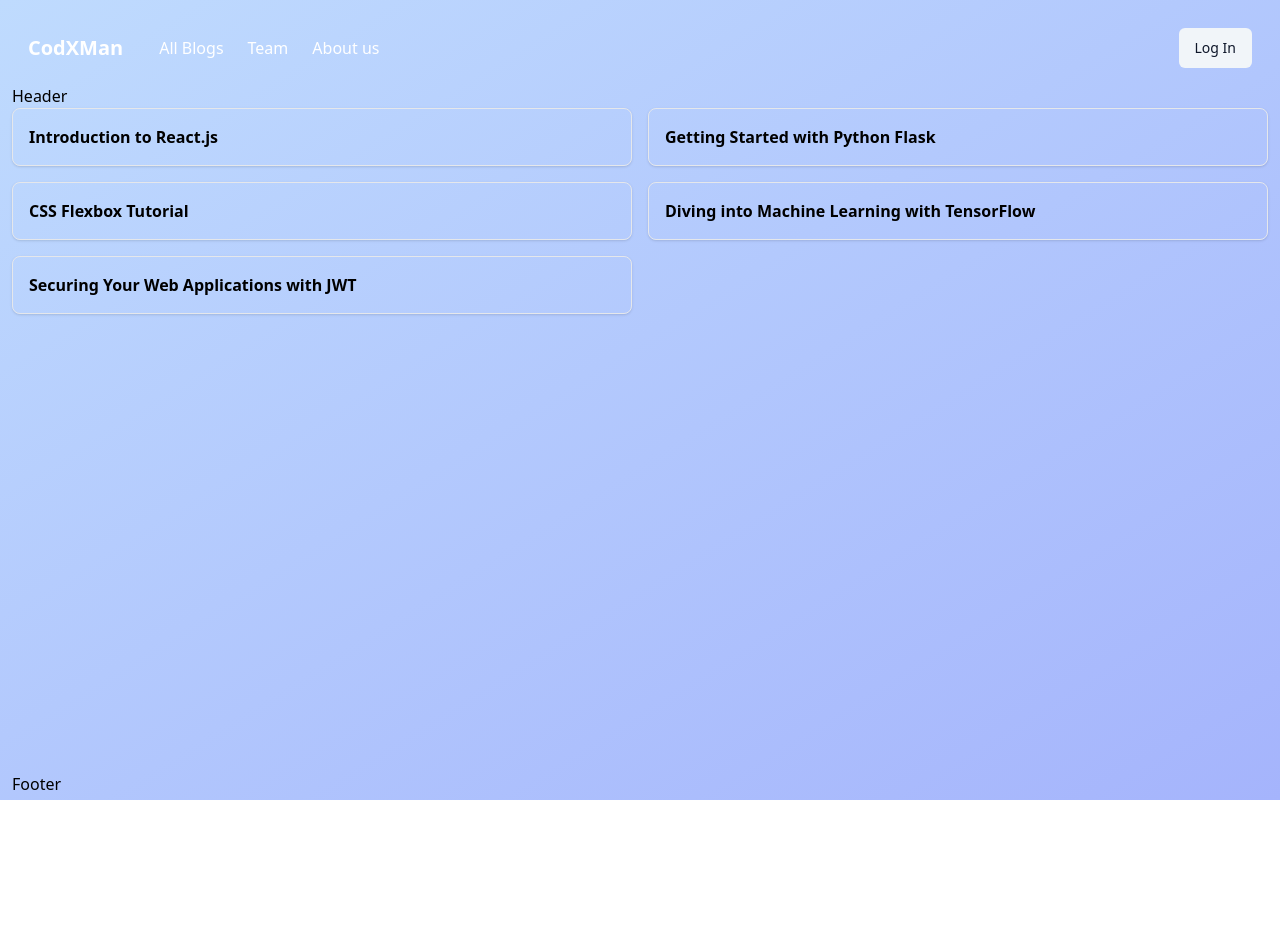
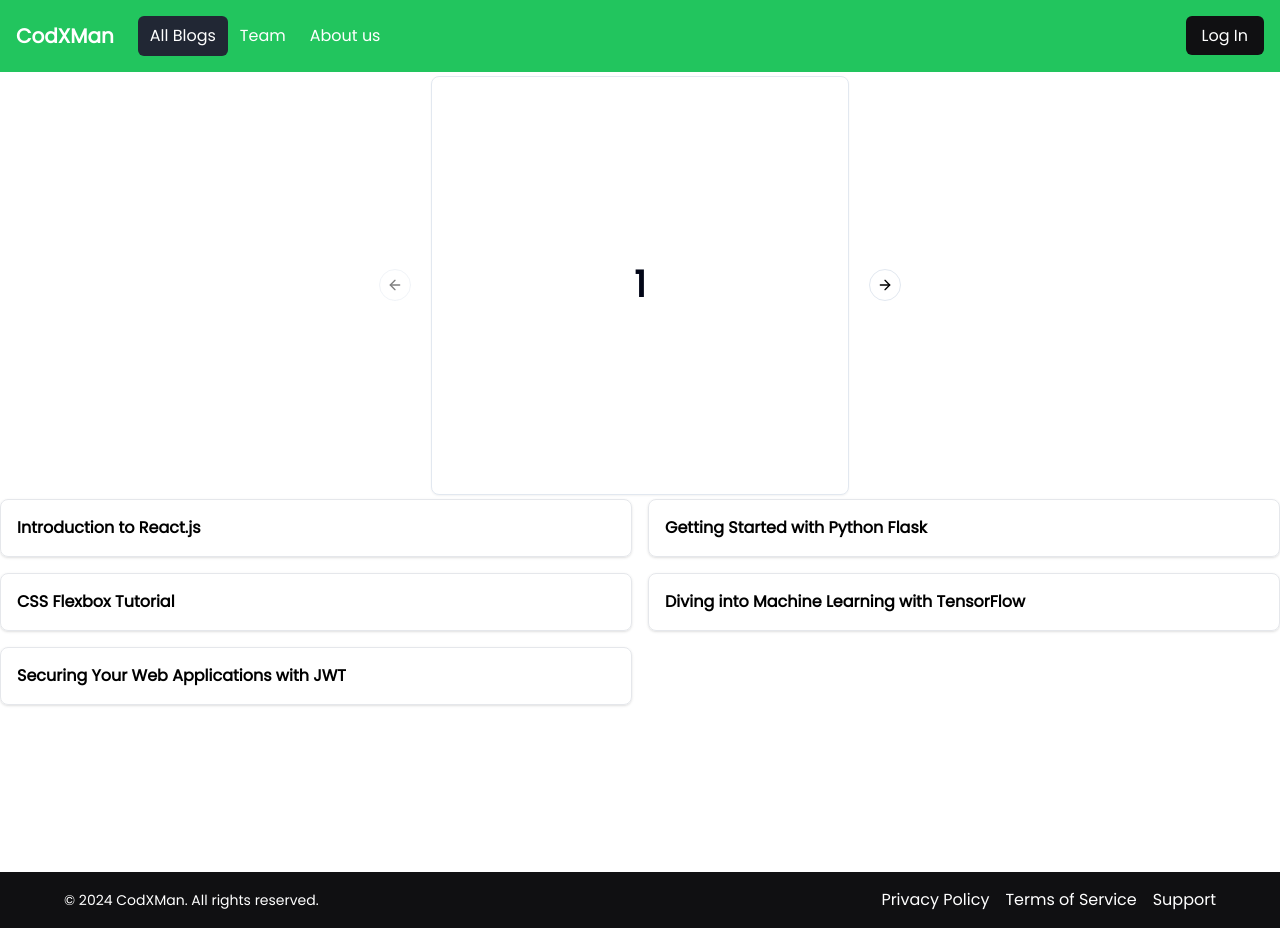
Before and after one commit to ERENxJEAGER11/Appian-blog, a React (Vite) app in the folder client/: page / in a window 1280 px wide. Before the commit the page ends 800 px from the top, so only its background shows below. Built offline with nearby package versions, Linux system fonts and the light colour scheme.

Commit message:
style: 👌 Added Home page structure and layout and style_V-2

```diff
--- a/client/src/App.jsx
+++ b/client/src/App.jsx
@@ -6,6 +6,7 @@
 import Navbar from './components/Navigation/Navbar';
 import AboutUs from './components/UI/AboutUs';
 import Team from './components/UI/Team';
+import Footer from './components/Layout/Footer';
 
 export const router = createBrowserRouter([
   {
@@ -13,7 +14,10 @@
     element: <App />,
     errorElement: <Error />,
     children: [
-      { path: '/', element: <Home /> },
+      {
+        path: '/',
+        element: <Home />,
+      },
       { path: '/about-us', element: <AboutUs /> },
       { path: '/team', element: <Team /> },
       { path: '/login', element: <LoginForm /> },
@@ -24,8 +28,10 @@
 
 export default function App() {
   return (
-    <>
+    <div className='font-display'>
+      <Navbar />
       <Outlet />
-    </>
+      <Footer />
+    </div>
   );
 }
--- a/client/src/components/Auth/RegisterForm.jsx
+++ b/client/src/components/Auth/RegisterForm.jsx
@@ -1,6 +1,6 @@
 import axios from 'axios';
 import React, { useState } from 'react';
-import { useNavigate } from 'react-router-dom';
+import { useNavigate, useLocation } from 'react-router-dom';
 import ErrorMessageModel from '../UI/Error/ErrorMessageModel';
 
 const RegisterForm = () => {
@@ -12,6 +12,9 @@
   const [errorMessage, setErrorMessage] = useState('');
 
   const navigate = useNavigate();
+  const location = useLocation();
+
+  const isCurrentAuthPath = (path) => location.pathname === path;
 
   const handleCreateNewUser = async (e) => {
     e.preventDefault();
--- a/client/src/components/Layout/Footer.jsx
+++ b/client/src/components/Layout/Footer.jsx
@@ -1,7 +1,32 @@
 import React from 'react';
 
 const Footer = () => {
-  return <footer className='fixed bottom-1'>Footer</footer>;
+  return (
+    <footer className='w-full py-4 px-8 bg-dark-500 text-light-900'>
+      <div className='max-w-6xl mx-auto flex justify-between items-center'>
+        <p className='text-sm'>
+          &copy; {new Date().getFullYear()} CodXMan. All rights reserved.
+        </p>
+        <ul className='flex space-x-4'>
+          <li>
+            <a href='#!' className='hover:text-primary-500'>
+              Privacy Policy
+            </a>
+          </li>
+          <li>
+            <a href='#!' className='hover:text-primary-500'>
+              Terms of Service
+            </a>
+          </li>
+          <li>
+            <a href='#!' className='hover:text-primary-500'>
+              Support
+            </a>
+          </li>
+        </ul>
+      </div>
+    </footer>
+  );
 };
 
 export default Footer;
--- a/client/src/components/Layout/Header.jsx
+++ b/client/src/components/Layout/Header.jsx
@@ -1,7 +1,35 @@
 import React from 'react';
+import {
+  Carousel,
+  CarouselContent,
+  CarouselItem,
+  CarouselNext,
+  CarouselPrevious,
+} from '@/components/ui/carousel';
+import { Card, CardContent } from '@/components/ui/card';
 
 const Header = () => {
-  return <header>Header</header>;
+  return (
+    <header className='flex justify-center w-full overflow-hidden'>
+      <Carousel className='w-full sm:w-3/4 md:w-1/2 lg:w-2/5 xl:w-1/3 mx-auto'>
+        <CarouselContent>
+          {Array.from({ length: 5 }).map((_, index) => (
+            <CarouselItem key={index}>
+              <div className='p-1'>
+                <Card>
+                  <CardContent className='flex aspect-square items-center justify-center p-6'>
+                    <span className='text-4xl font-semibold'>{index + 1}</span>
+                  </CardContent>
+                </Card>
+              </div>
+            </CarouselItem>
+          ))}
+        </CarouselContent>
+        <CarouselPrevious />
+        <CarouselNext />
+      </Carousel>
+    </header>
+  );
 };
 
 export default Header;
--- a/client/src/components/Layout/Home.jsx
+++ b/client/src/components/Layout/Home.jsx
@@ -1,13 +1,17 @@
 import React, { useEffect } from 'react';
 import MainLayout from './MainLayout';
 import PostList from '../UI/Post/PostList';
+import Navbar from '../Navigation/Navbar';
+import Footer from './Footer';
+import { Outlet } from 'react-router-dom';
 
 const Home = () => {
   return (
-    <MainLayout>
-      {/* The main content of your home page goes here */}
-      <PostList />
-    </MainLayout>
+    <>
+      <MainLayout>
+        <PostList />
+      </MainLayout>
+    </>
   );
 };
 
--- a/client/src/components/Layout/MainLayout.jsx
+++ b/client/src/components/Layout/MainLayout.jsx
@@ -5,11 +5,12 @@
 
 const MainLayout = ({ children }) => {
   return (
-    <div className='p-3 bg-gradient-to-br from-blue-200 to-indigo-300 min-h-screen flex flex-col'>
-      <Navbar />
+    <div
+      className='bg-gradient-to-br from-custom-light to-custom-medium
+      min-h-screen flex flex-col font-display'
+    >
       <Header />
       <main className='flex-grow'>{children}</main>
-      <Footer />
     </div>
   );
 };
--- a/client/src/components/Navigation/Navbar.jsx
+++ b/client/src/components/Navigation/Navbar.jsx
@@ -1,42 +1,64 @@
 import React, { useState } from 'react';
 import { Button } from '@/components/ui/button';
-import { Link } from 'react-router-dom';
+import { Link, useLocation } from 'react-router-dom';
 
 const Navbar = () => {
   const [isLoggedIn, setIsLoggedIn] = useState(
     localStorage.getItem('userDetails') ? true : false
   );
+
   const handleLogout = () => {
     localStorage.removeItem('userDetails');
     setIsLoggedIn(false);
   };
+
+  const location = useLocation();
+  const isCurrentPage = (pathname) => location.pathname === pathname;
+
   return (
-    <nav className='flex items-center justify-between p-4 bg-custom-darker-blue text-white'>
+    <nav className='flex items-center justify-between p-4 bg-primary-500 text-white'>
       <div className='flex items-center'>
         <h1 className='text-xl font-bold mr-6'>CodXMan</h1>
         <ul className='flex'>
-          <li className='px-3 py-2 hover:bg-gray-700 rounded-md'>
-            <Link to='/blogs'>All Blogs</Link>
+          <li
+            className={`px-3 py-2 rounded-md transition-colors duration-300
+            ${isCurrentPage('/') ? 'bg-dark-400' : 'hover:bg-dark-400'}`}
+          >
+            <Link to='/'>All Blogs</Link>
           </li>
-          <li className='px-3 py-2 hover:bg-gray-700 rounded-md'>
+          <li
+            className={`px-3 py-2 rounded-md transition-colors duration-300
+            ${isCurrentPage('/team') ? 'bg-dark-400' : 'hover:bg-dark-400'}`}
+          >
             <Link to='/team'>Team</Link>
           </li>
-          <li className='px-3 py-2 hover:bg-gray-700 rounded-md'>
+          <li
+            className={`px-3 py-2 rounded-md transition-colors duration-300
+            ${
+              isCurrentPage('/about-us') ? 'bg-dark-400' : 'hover:bg-dark-400'
+            }`}
+          >
             <Link to='/about-us'>About us</Link>
           </li>
         </ul>
       </div>
-      {isLoggedIn ? (
-        <>
-          <Button onClick={handleLogout}>Log out</Button>
-        </>
-      ) : (
-        <>
-          <Button variant='secondary' to='/login'>
-            <Link to='/login'>Log In</Link>
-          </Button>
-        </>
-      )}
+      <div>
+        {isLoggedIn ? (
+          <button
+            onClick={handleLogout}
+            className='px-4 py-2 bg-dark-500 hover:bg-light-500 rounded-md transition-colors duration-300'
+          >
+            Log out
+          </button>
+        ) : (
+          <Link
+            to='/login'
+            className='px-4 py-2 bg-dark-500 hover:bg-light-500 rounded-md transition-colors duration-300'
+          >
+            Log In
+          </Link>
+        )}
+      </div>
     </nav>
   );
 };
--- /dev/null
+++ b/client/src/components/UI/card.jsx
@@ -0,0 +1,53 @@
+import * as React from "react"
+
+import { cn } from "@/lib/utils"
+
+const Card = React.forwardRef(({ className, ...props }, ref) => (
+  <div
+    ref={ref}
+    className={cn(
+      "rounded-lg border border-slate-200 bg-white text-slate-950 shadow-sm dark:border-slate-800 dark:bg-slate-950 dark:text-slate-50",
+      className
+    )}
+    {...props} />
+))
+Card.displayName = "Card"
+
+const CardHeader = React.forwardRef(({ className, ...props }, ref) => (
+  <div
+    ref={ref}
+    className={cn("flex flex-col space-y-1.5 p-6", className)}
+    {...props} />
+))
+CardHeader.displayName = "CardHeader"
+
+const CardTitle = React.forwardRef(({ className, ...props }, ref) => (
+  <h3
+    ref={ref}
+    className={cn("text-2xl font-semibold leading-none tracking-tight", className)}
+    {...props} />
+))
+CardTitle.displayName = "CardTitle"
+
+const CardDescription = React.forwardRef(({ className, ...props }, ref) => (
+  <p
+    ref={ref}
+    className={cn("text-sm text-slate-500 dark:text-slate-400", className)}
+    {...props} />
+))
+CardDescription.displayName = "CardDescription"
+
+const CardContent = React.forwardRef(({ className, ...props }, ref) => (
+  <div ref={ref} className={cn("p-6 pt-0", className)} {...props} />
+))
+CardContent.displayName = "CardContent"
+
+const CardFooter = React.forwardRef(({ className, ...props }, ref) => (
+  <div
+    ref={ref}
+    className={cn("flex items-center p-6 pt-0", className)}
+    {...props} />
+))
+CardFooter.displayName = "CardFooter"
+
+export { Card, CardHeader, CardFooter, CardTitle, CardDescription, CardContent }
--- /dev/null
+++ b/client/src/components/UI/carousel.jsx
@@ -0,0 +1,193 @@
+import * as React from "react"
+import useEmblaCarousel from "embla-carousel-react";
+import { ArrowLeft, ArrowRight } from "lucide-react"
+
+import { cn } from "@/lib/utils"
+import { Button } from "@/components/ui/button"
+
+const CarouselContext = React.createContext(null)
+
+function useCarousel() {
+  const context = React.useContext(CarouselContext)
+
+  if (!context) {
+    throw new Error("useCarousel must be used within a <Carousel />")
+  }
+
+  return context
+}
+
+const Carousel = React.forwardRef((
+  {
+    orientation = "horizontal",
+    opts,
+    setApi,
+    plugins,
+    className,
+    children,
+    ...props
+  },
+  ref
+) => {
+  const [carouselRef, api] = useEmblaCarousel({
+    ...opts,
+    axis: orientation === "horizontal" ? "x" : "y",
+  }, plugins)
+  const [canScrollPrev, setCanScrollPrev] = React.useState(false)
+  const [canScrollNext, setCanScrollNext] = React.useState(false)
+
+  const onSelect = React.useCallback((api) => {
+    if (!api) {
+      return
+    }
+
+    setCanScrollPrev(api.canScrollPrev())
+    setCanScrollNext(api.canScrollNext())
+  }, [])
+
+  const scrollPrev = React.useCallback(() => {
+    api?.scrollPrev()
+  }, [api])
+
+  const scrollNext = React.useCallback(() => {
+    api?.scrollNext()
+  }, [api])
+
+  const handleKeyDown = React.useCallback((event) => {
+    if (event.key === "ArrowLeft") {
+      event.preventDefault()
+      scrollPrev()
+    } else if (event.key === "ArrowRight") {
+      event.preventDefault()
+      scrollNext()
+    }
+  }, [scrollPrev, scrollNext])
+
+  React.useEffect(() => {
+    if (!api || !setApi) {
+      return
+    }
+
+    setApi(api)
+  }, [api, setApi])
+
+  React.useEffect(() => {
+    if (!api) {
+      return
+    }
+
+    onSelect(api)
+    api.on("reInit", onSelect)
+    api.on("select", onSelect)
+
+    return () => {
+      api?.off("select", onSelect)
+    };
+  }, [api, onSelect])
+
+  return (
+    (<CarouselContext.Provider
+      value={{
+        carouselRef,
+        api: api,
+        opts,
+        orientation:
+          orientation || (opts?.axis === "y" ? "vertical" : "horizontal"),
+        scrollPrev,
+        scrollNext,
+        canScrollPrev,
+        canScrollNext,
+      }}>
+      <div
+        ref={ref}
+        onKeyDownCapture={handleKeyDown}
+        className={cn("relative", className)}
+        role="region"
+        aria-roledescription="carousel"
+        {...props}>
+        {children}
+      </div>
+    </CarouselContext.Provider>)
+  );
+})
+Carousel.displayName = "Carousel"
+
+const CarouselContent = React.forwardRef(({ className, ...props }, ref) => {
+  const { carouselRef, orientation } = useCarousel()
+
+  return (
+    (<div ref={carouselRef} className="overflow-hidden">
+      <div
+        ref={ref}
+        className={cn(
+          "flex",
+          orientation === "horizontal" ? "-ml-4" : "-mt-4 flex-col",
+          className
+        )}
+        {...props} />
+    </div>)
+  );
+})
+CarouselContent.displayName = "CarouselContent"
+
+const CarouselItem = React.forwardRef(({ className, ...props }, ref) => {
+  const { orientation } = useCarousel()
+
+  return (
+    (<div
+      ref={ref}
+      role="group"
+      aria-roledescription="slide"
+      className={cn(
+        "min-w-0 shrink-0 grow-0 basis-full",
+        orientation === "horizontal" ? "pl-4" : "pt-4",
+        className
+      )}
+      {...props} />)
+  );
+})
+CarouselItem.displayName = "CarouselItem"
+
+const CarouselPrevious = React.forwardRef(({ className, variant = "outline", size = "icon", ...props }, ref) => {
+  const { orientation, scrollPrev, canScrollPrev } = useCarousel()
+
+  return (
+    (<Button
+      ref={ref}
+      variant={variant}
+      size={size}
+      className={cn("absolute  h-8 w-8 rounded-full", orientation === "horizontal"
+        ? "-left-12 top-1/2 -translate-y-1/2"
+        : "-top-12 left-1/2 -translate-x-1/2 rotate-90", className)}
+      disabled={!canScrollPrev}
+      onClick={scrollPrev}
+      {...props}>
+      <ArrowLeft className="h-4 w-4" />
+      <span className="sr-only">Previous slide</span>
+    </Button>)
+  );
+})
+CarouselPrevious.displayName = "CarouselPrevious"
+
+const CarouselNext = React.forwardRef(({ className, variant = "outline", size = "icon", ...props }, ref) => {
+  const { orientation, scrollNext, canScrollNext } = useCarousel()
+
+  return (
+    (<Button
+      ref={ref}
+      variant={variant}
+      size={size}
+      className={cn("absolute h-8 w-8 rounded-full", orientation === "horizontal"
+        ? "-right-12 top-1/2 -translate-y-1/2"
+        : "-bottom-12 left-1/2 -translate-x-1/2 rotate-90", className)}
+      disabled={!canScrollNext}
+      onClick={scrollNext}
+      {...props}>
+      <ArrowRight className="h-4 w-4" />
+      <span className="sr-only">Next slide</span>
+    </Button>)
+  );
+})
+CarouselNext.displayName = "CarouselNext"
+
+export { Carousel, CarouselContent, CarouselItem, CarouselPrevious, CarouselNext };
```
Also changed, not shown: 1 other file (tests, documents, lock files or other folders).
